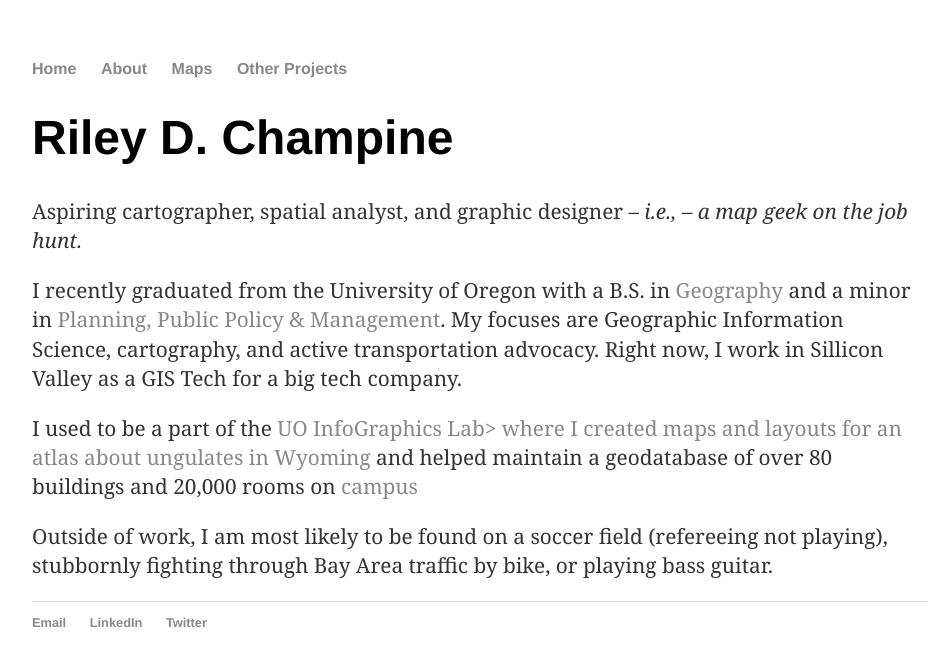
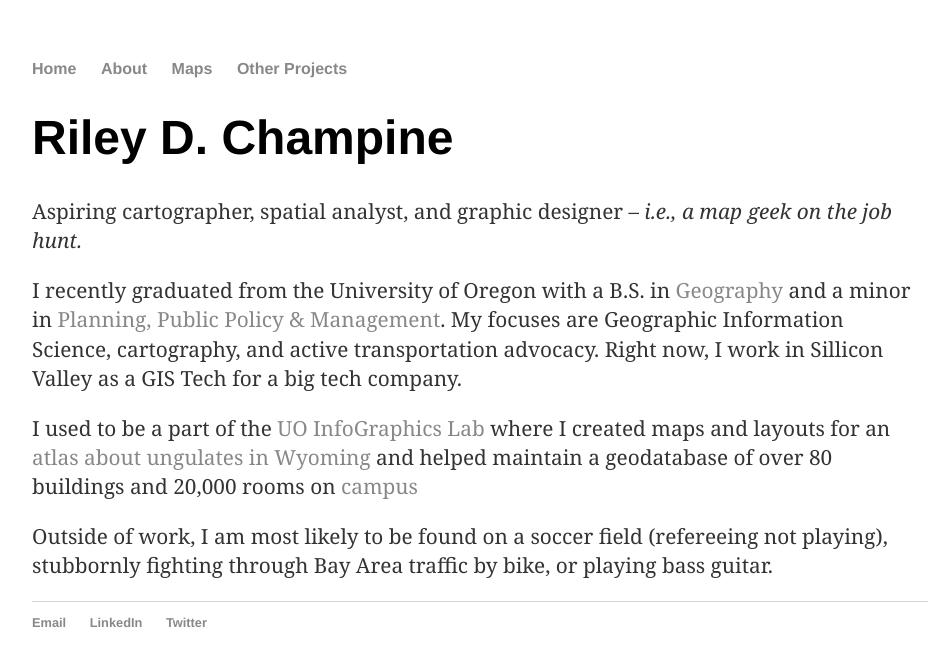
Before and after one commit to rileydchampine/rileydchampine.github.io, a Jekyll site: the page built from index.html, in a window 1280 px wide. Shown: the top 666 px of the page, without its empty margins (160-1102 px from the left). Built offline with Jekyll 4.4.1, drawn with Linux system fonts in a browser that asks for light colours.

```diff
--- a/index.html
+++ b/index.html
@@ -4,8 +4,8 @@ title: RDC – Home
 ---
     <div class="blurb">
        	<h1>Riley D. Champine</h1>
-       		<p>Aspiring cartographer, spatial analyst, and graphic designer – <em>i.e., – a map geek on the job hunt.</em>
+       		<p>Aspiring cartographer, spatial analyst, and graphic designer – <em>i.e., a map geek on the job hunt.</em>
 		<p>I recently graduated from the University of Oregon with a B.S. in <a href="http://geography.uoregon.edu/">Geography </a> and a minor in <a href="https://pppm.uoregon.edu/">Planning, Public Policy &amp; Management</a>. My focuses are Geographic Information Science, cartography, and active transportation advocacy. Right now, I work in Sillicon Valley as a GIS Tech for a big tech company.</p>
-		<p>I used to be a part of the <a href=http://infographics.uoregon.edu/>UO InfoGraphics Lab> where I created maps and layouts for an <a href="http://migrationinitiative.org/content/atlas-wildlife-migration">atlas about ungulates in Wyoming</a></strong> and helped maintain a geodatabase of over 80 buildings and 20,000 rooms on <a href="http://infographics.uoregon.edu/services/campus-mapping/" target="_blank">campus</a></p>
+		<p>I used to be a part of the <a href=http://infographics.uoregon.edu/>UO InfoGraphics Lab</a> where I created maps and layouts for an <a href="http://migrationinitiative.org/content/atlas-wildlife-migration">atlas about ungulates in Wyoming</a></strong> and helped maintain a geodatabase of over 80 buildings and 20,000 rooms on <a href="http://infographics.uoregon.edu/services/campus-mapping/" target="_blank">campus</a></p>
 		<p>Outside of work, I am most likely to be found on a soccer field (refereeing not playing), stubbornly fighting through Bay Area traffic by bike, or playing bass guitar.</p>
 	</div><!-- /.blurb -->
```
